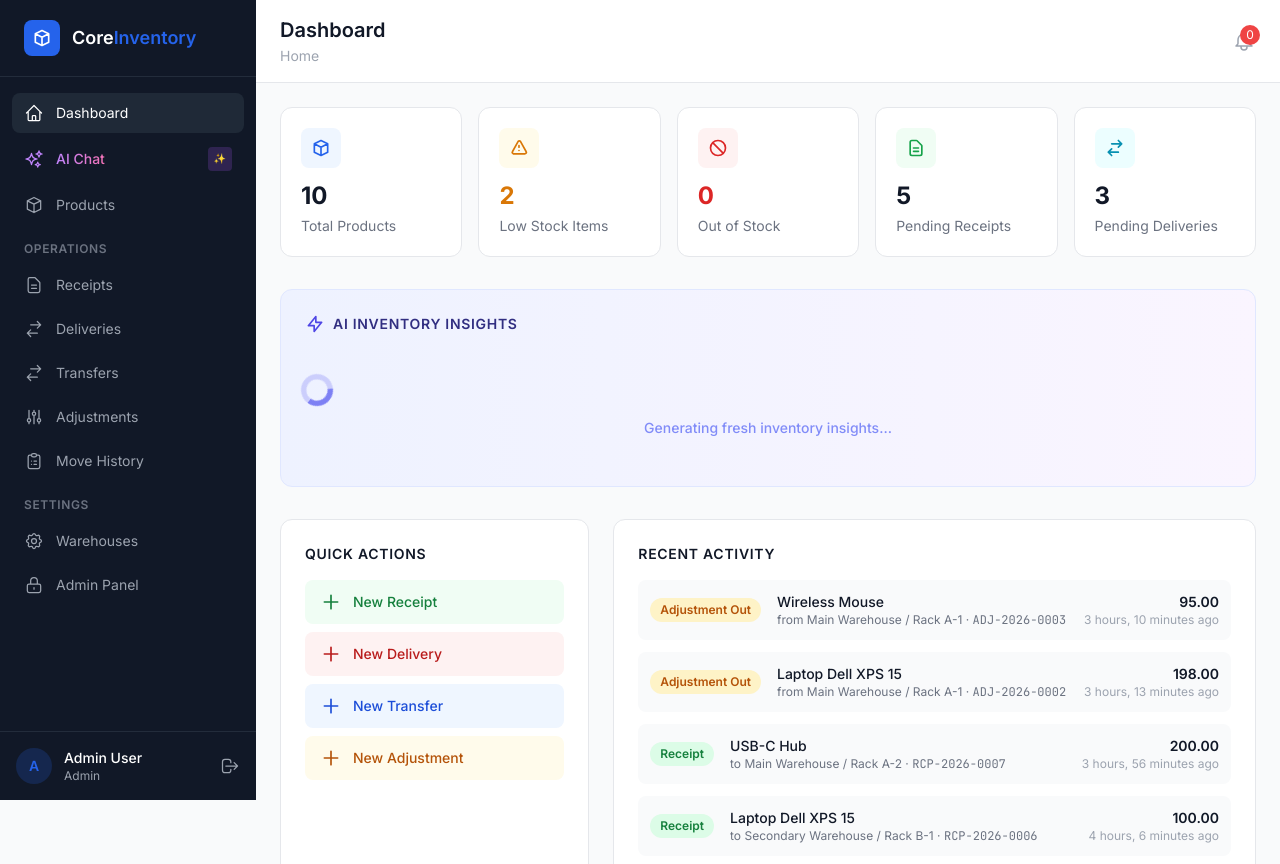
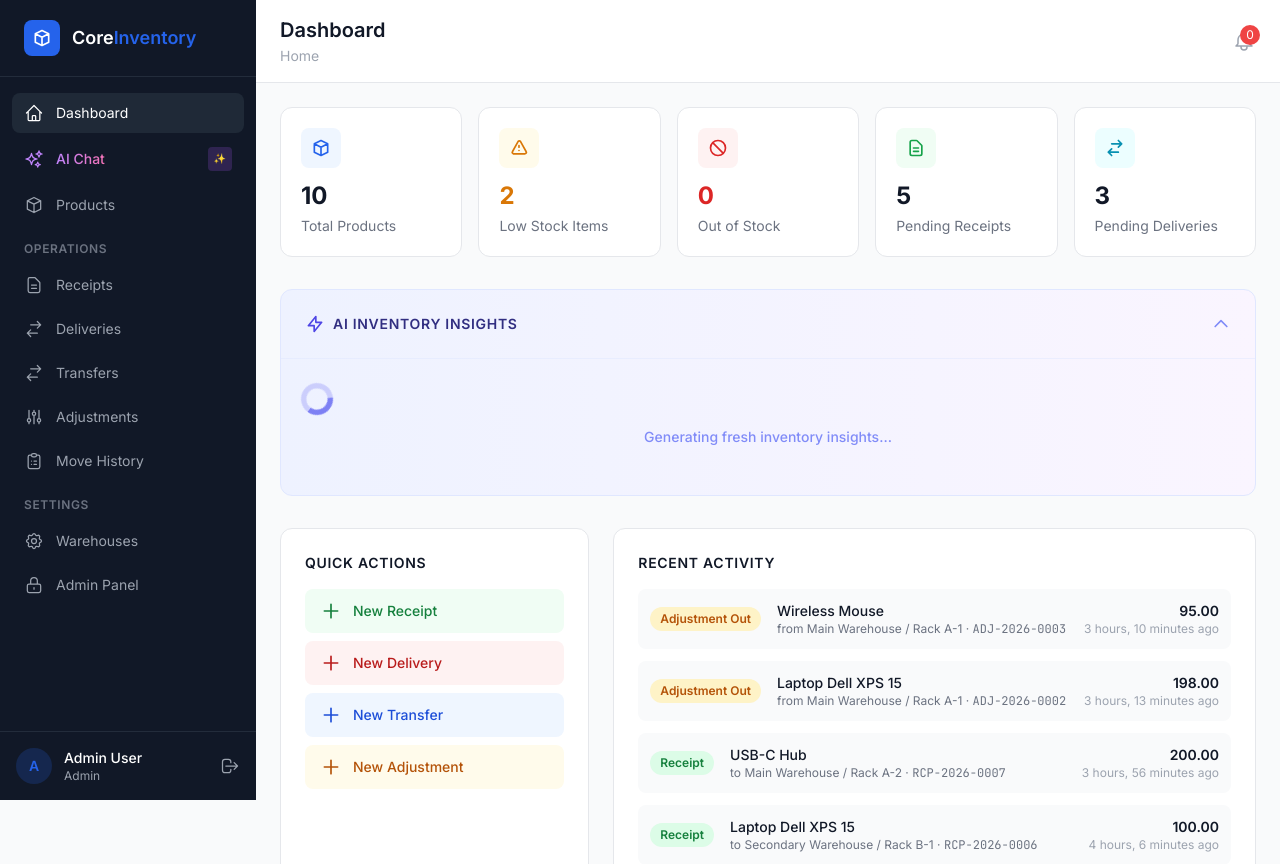
Before and after one commit to RikinParekh15147/CoreInventory, a Django app: page /dashboard/ in a window 1280 px wide. Shown: the top 864 px of the page. Run offline with Django 5.2, Linux system fonts and the light colour scheme; a user stored in the database is signed in; data comes from the database, SQL or seed files in the repository; both versions use the stored data as it was after the commit; parts of the project's set-up code (start-up, migrations or seed data) failed here and were passed over; some libraries are stand-ins or nearby versions.

Commit message:
contract ai insights

```diff
--- a/templates/dashboard/index.html
+++ b/templates/dashboard/index.html
@@ -14,15 +14,24 @@
 </div>
 
 <!-- AI Insights -->
-<div class="mb-8">
-    <div class="bg-gradient-to-r from-indigo-50 to-purple-50 rounded-xl border border-indigo-100 p-6">
-        <div class="flex items-center justify-between mb-4">
+<div class="mb-8" x-data="{ insightsOpen: true }">
+    <div class="bg-gradient-to-r from-indigo-50 to-purple-50 rounded-xl border border-indigo-100 overflow-hidden">
+        <!-- Header / Toggle -->
+        <button @click="insightsOpen = !insightsOpen" class="w-full flex items-center justify-between p-6 hover:bg-white/50 transition-colors focus:outline-none">
             <h3 class="text-sm font-semibold text-indigo-900 uppercase tracking-wider mb-0 flex items-center gap-2">
                 <svg class="w-5 h-5 text-indigo-600" fill="none" stroke="currentColor" viewBox="0 0 24 24"><path stroke-linecap="round" stroke-linejoin="round" stroke-width="2" d="M13 10V3L4 14h7v7l9-11h-7z"/></svg>
                 AI Inventory Insights
             </h3>
-        </div>
-        <div id="ai-insights-content"
+            <svg class="w-5 h-5 text-indigo-400 transform transition-transform duration-200"
+                 :class="{ 'rotate-180': insightsOpen }"
+                 fill="none" stroke="currentColor" viewBox="0 0 24 24">
+                <path stroke-linecap="round" stroke-linejoin="round" stroke-width="2" d="M19 9l-7 7-7-7"/>
+            </svg>
+        </button>
+
+        <!-- Collapsible Content -->
+        <div x-show="insightsOpen" x-collapse>
+            <div class="px-6 pb-6 pt-0 border-t border-indigo-100/50" id="ai-insights-content"
                  hx-post="{% url 'dashboard:generate_ai_insights' %}"
                  hx-headers='{"X-CSRFToken": "{{ csrf_token }}"}'
                  hx-trigger="load">
@@ -32,6 +41,7 @@
                         <path class="opacity-75" fill="currentColor" d="M4 12a8 8 0 018-8V0C5.373 0 0 5.373 0 12h4zm2 5.291A7.962 7.962 0 014 12H0c0 3.042 1.135 5.824 3 7.938l3-2.647z"></path>
                     </svg>
                     <p class="text-sm font-medium">Generating fresh inventory insights...</p>
+                </div>
             </div>
         </div>
     </div>
```
Also changed, not shown: db.sqlite3. Lines whose indentation alone changed are shown as unchanged.
